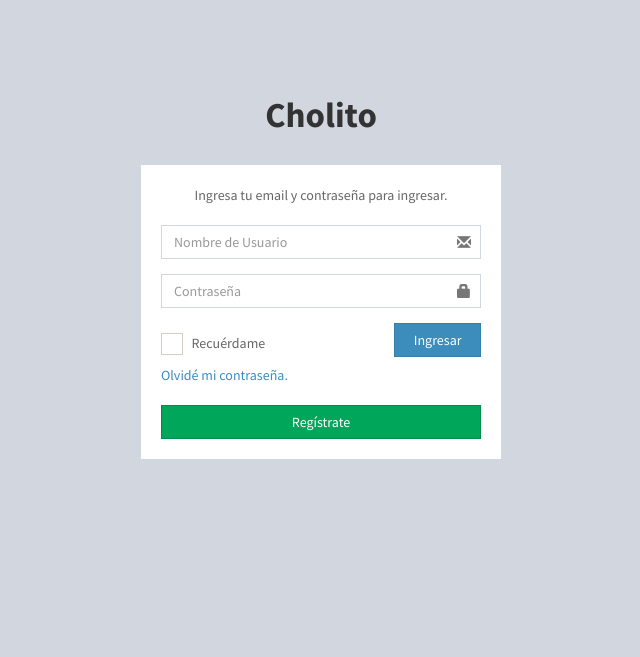
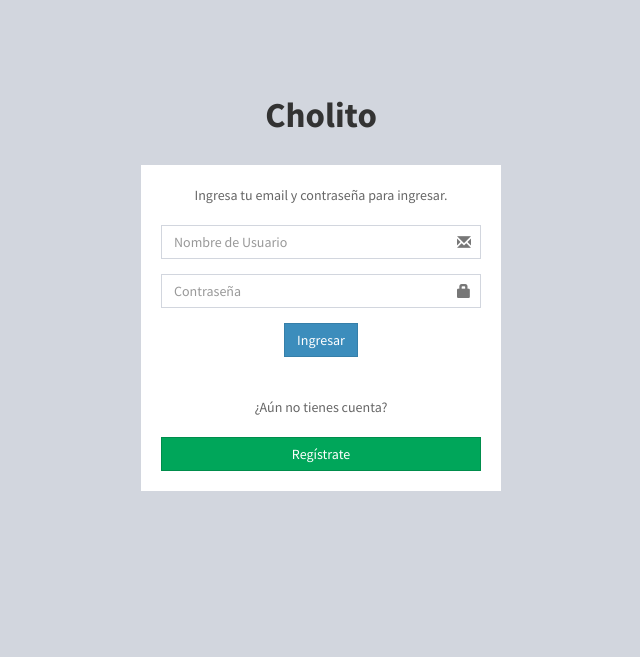
Before and after one commit to DCC-CC4401/2017-2-Bizc8-T3, a Django app: template CholitoDjango/templates/user/login.html in a window 1280 px wide. Shown: the top 657 px of the page, without its empty margins (319-959 px from the left). Run offline with Django 3.2, Linux system fonts and the light colour scheme; the template is opened without the code that fills it, so the values that code supplies are empty; parts of the project's set-up code (start-up, migrations or seed data) failed here and were passed over; some libraries are stand-ins or nearby versions.

Commit message:
Edit view login

```diff
--- a/CholitoDjango/templates/user/login.html
+++ b/CholitoDjango/templates/user/login.html
@@ -57,23 +57,22 @@
                     <span class="glyphicon glyphicon-lock form-control-feedback"></span>
                 </div>
                 <div class="row">
-                    <div class="col-xs-8">
-                        <div class="checkbox icheck">
-                            <label>
-                                <input type="checkbox">
-                                &nbsp; Recuérdame
-                            </label>
-                        </div>
-                    </div>
-                    <!-- /.col -->
-                    <div class="col-xs-4">
-                        <button type="submit" class="btn btn-primary btn-block btn-flat">Ingresar</button>
+                    <div class="col-xs-12 text-center">
+                        <button type="submit"
+                            class="btn btn-primary btn-flat">
+                            Ingresar
+                        </button>
                     </div>
                     <!-- /.col -->
                 </div>
             </form>
 
-            <a href="#">Olvidé mi contraseña.</a><br>
+            <!-- <a href="#">Olvidé mi contraseña.</a><br> -->
+
+            <br><br>
+            <div class="text-center">
+                ¿Aún no tienes cuenta?
+            </div>
 
             <br>
 
```
